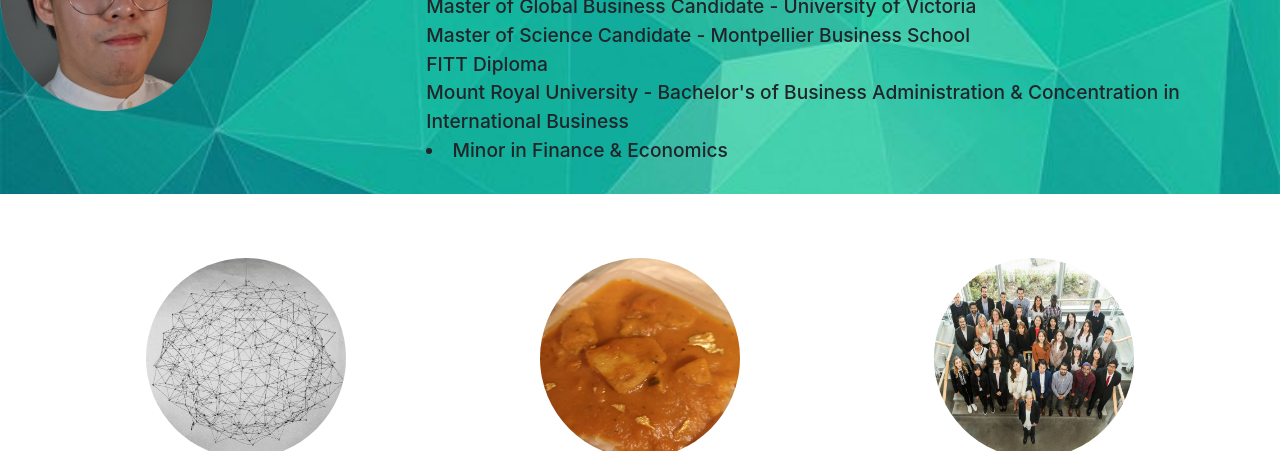
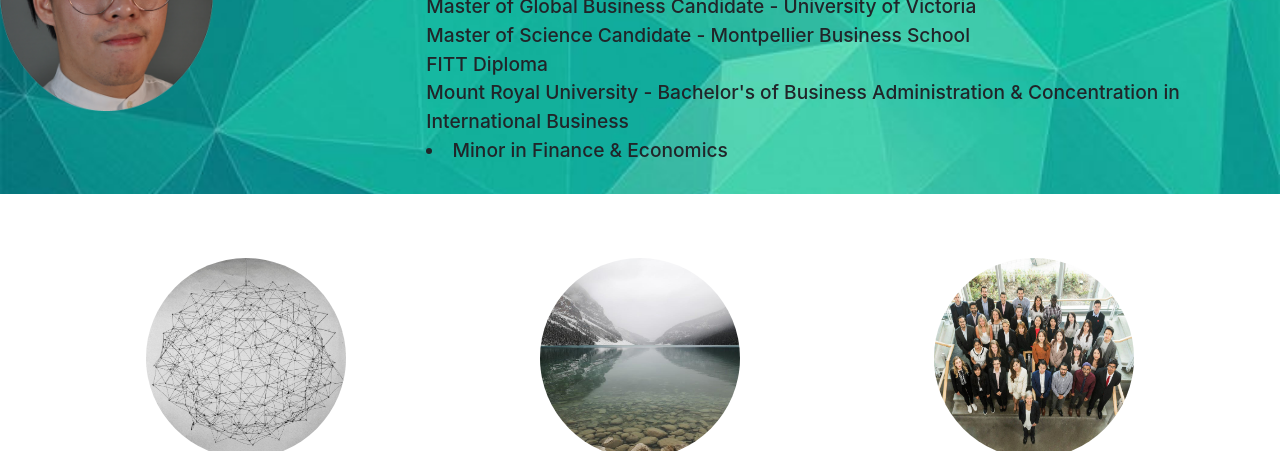
Before and after one commit to AboutWilsonFong/portfolio, a plain HTML site: page index.html in a window 1280 px wide. Shown: the part 139-590 px from the top of the page. Drawn offline with nearby package versions, Linux system fonts and the light colour scheme.

Commit message:
changed butter chicken pic to nature

```diff
--- a/index.html
+++ b/index.html
@@ -46,7 +46,7 @@
                 </div>
 
                 <div class="col-sm-4 info-detials">
-                    <img class="rounded-circle" src="img/butterChicken.jpg" width="200" height="200">
+                    <img class="rounded-circle" src="img/nature.jpg" width="200" height="200">
                     <h2>Hobbies</h2>
                     <p>Three notable things I enjoy in life aside from music and building long lasting relationships is cooking,
                     exploring,
```
